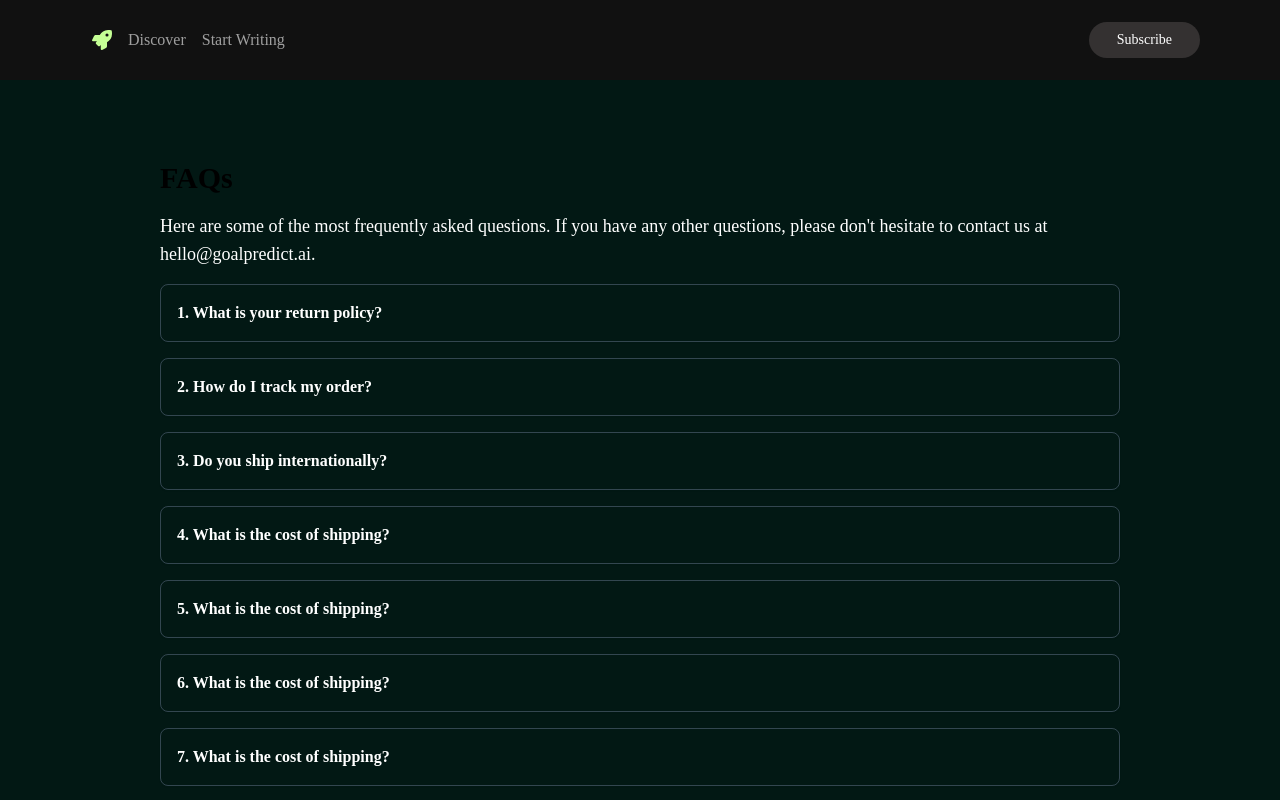
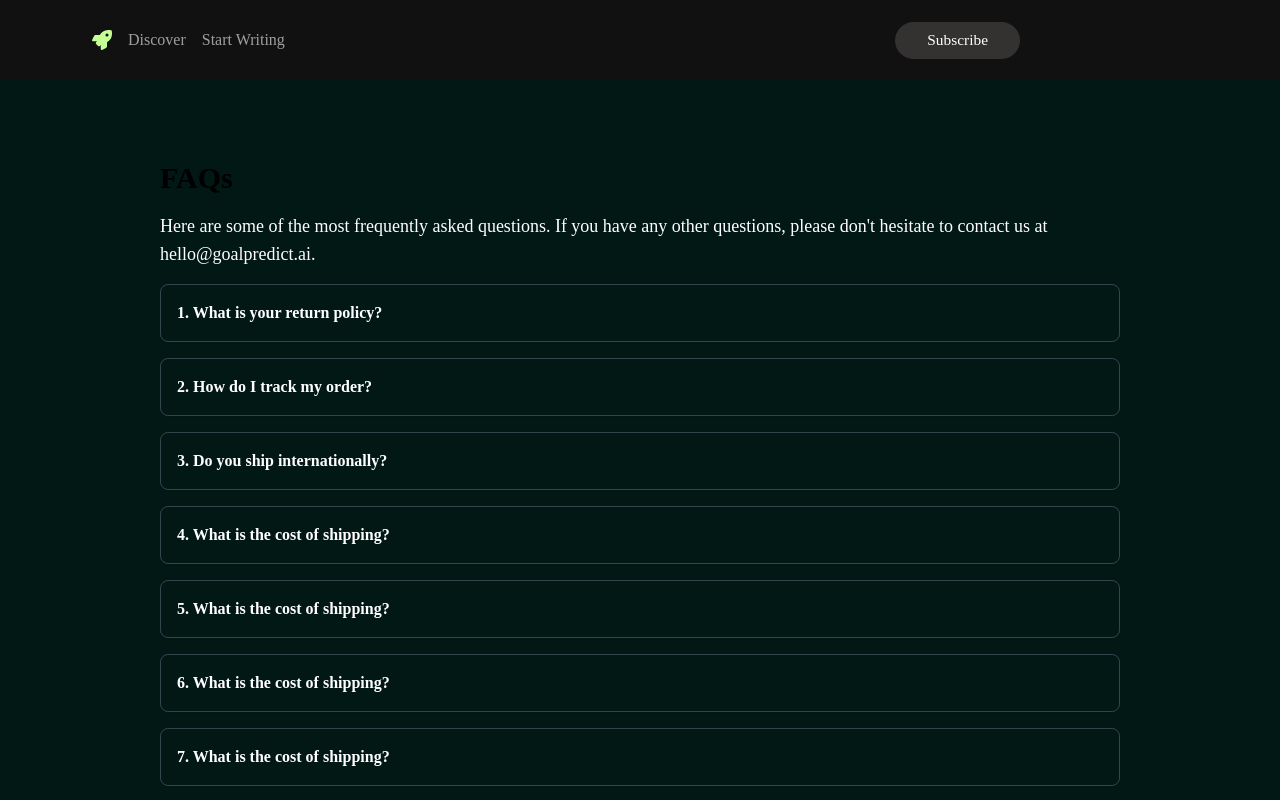
Before and after one commit to adnxy/well-dev, a Next.js app: page /faq in a window 1280 px wide. Shown: the top 800 px of the page. Built offline with nearby package versions, Linux system fonts and the light colour scheme.

Commit message:
Update designs

```diff
--- a/app/components/Navbar.tsx
+++ b/app/components/Navbar.tsx
@@ -102,7 +102,7 @@ const Navbar = () => {
           <Link href="/pricing" className="text-white text-md hover:text-emerald-400">Pricing</Link>
         </li> */}
 
-        <div className="flex items-center space-x-4 relative right-[120px]">
+        <div className="flex items-center space-x-4 relative right-[300px]">
           {/* <button className="border border-gray-500 text-gray-500 rounded-full px-10 py-2 text-sm font-medium hover:bg-gray-500 hover:text-white transition w-full text-center whitespace-nowrap">
             <Link href="/login" style={{ fontSize: "1.1em", color: "white" }}> Start selling</Link>
             </button> */}
@@ -113,8 +113,8 @@ const Navbar = () => {
             Login
           </Link>
         </button> */}
-        <button className="no-wrap bg-[#343131] hover:bg-[#343131]/80 w-full text-white rounded-full px-7 py-2 text-sm font-medium hover:bg-gray-500 hover:text-white transition w-full text-center min-w-[80px] whitespace-nowrap text-[1.2em]">
-          <Link href="/register" className="text-[1em]">
+        <button className="no-wrap bg-[#343131] hover:bg-[#343131]/80 w-full text-white rounded-full px-8 py-2 text-sm font-medium hover:bg-gray-500 hover:text-white transition w-full text-center min-w-[80px] whitespace-nowrap text-[1.2em]">
+          <Link href="/register" className="text-[1.1em]">
             Subscribe
           </Link>
         </button>
--- a/app/page.tsx
+++ b/app/page.tsx
@@ -198,7 +198,7 @@ const Landing = () => {
       <div className="flex flex-col items-center justify-center w-full ">
         <div className="flex overflow-x-auto mt-5 w-full pl-0 md:pl-20 flex-col md:flex-row flex-wrap justify-start">
           {["React Native Basics", "Understanding Flutter", "Android Development 101", "iOS App Design", "Building Web Apps with React", "Quality Assurance Best Practices", "Exploring DevOps Tools", "Introduction to UI/UX Design"].map((blog, index) => (
-            <div key={index} className={`m-4 flex flex-col items-center w-full md:w-1/5 space-y-2 border-large border-slate-200 p-5 rounded-xl ${premiumPosts.includes(index) ? 'bg-gradient-to-r from-[#024CAA] to-[#1E90FF] border border-[#024CAA]' : 'bg-transparent'}`}>
+            <div key={index} className={`m-4 flex flex-col items-center w-full md:w-1/5 space-y-2 border-large border-slate-200 p-4 rounded-xl ${premiumPosts.includes(index) ? 'bg-gradient-to-r from-[#1E3A8A] to-[#3B82F6] border border-[#1E3A8A] transition duration-300 ease-in-out hover:shadow-lg hover:border-[#1E90FF] hover:outline hover:outline-[#1E90FF] hover:outline-2 shadow-lg shadow-blue-500/50' : 'bg-transparent'}`}>
               <div className="flex justify-between w-full">
                 <div className="flex items-center mt-2 cursor-pointer mb-1" onClick={() => window.open('https://www.linkedin.com/in/adnansahinovic/', '_blank')}>
                   <img src={generateAvatar(index)} alt="Author Avatar" className="w-7 h-7 rounded-full mr-2" />
@@ -228,7 +228,7 @@ const Landing = () => {
                     <span className="text-[0.8em] text-slate-200 font-inter font-medium">45 Likes</span>
                   </div>
                 </div>
-                <button className="mt-2 border border-slate-200 hover:bg-[#73EC8B] hover:text-black text-black px-3 py-1.5 rounded-lg w-full text-white text-bold transition duration-200 ease-in-out hover:outline hover:outline-[#73EC8B]">
+                <button className="mt-2 border border-[#A0D3FF] hover:bg-white hover:text-black text-black px-3 py-1.5 rounded-lg w-full text-white text-bold transition duration-200 ease-in-out hover:outline hover:outline-[#73EC8B]">
                   Read More
                 </button>
               </div>
```
